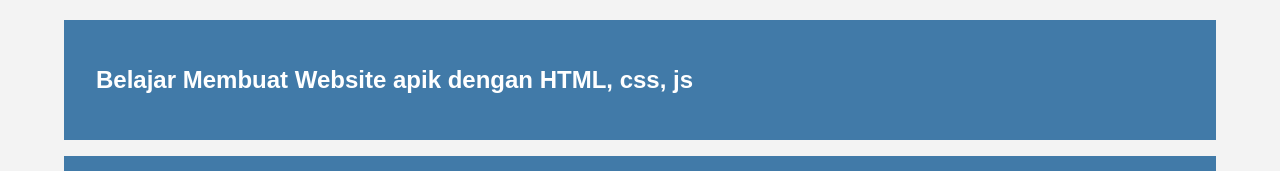
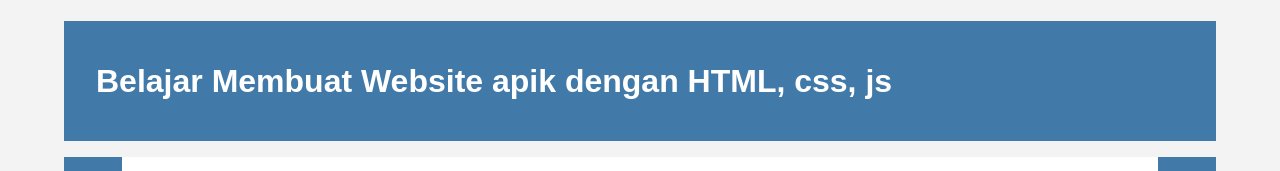
Before and after one commit to mazidahlaila09-droid/laisalweb, a plain HTML site: page index.html in a window 1280 px wide. Shown: the top 171 px of the page. Drawn offline with Linux system fonts and the light colour scheme.

Commit message:
index.html

```diff
--- a/index.html
+++ b/index.html
@@ -4,14 +4,17 @@
      <title>Delayota</title>
      <link rel="stylesheet" href="style.css">
   </head>
+
   <body>
 
   <div class="header">
      <div class="jarak">
-       <h2>Belajar Membuat Website apik dengan HTML, css, js</h2>
+        <h1>Belajar Membuat Website apik dengan HTML, css, js</h1>
      </div>
    </div>
+
    <div class="menu">
+      <div class="jarak">
      <ul>
         <li><a href="index.html">Home</a></li>
         <li><a href="about.html">About</a></li>
@@ -19,6 +22,8 @@
         <li><a href="contact.html">Contact</a></li>
      </ul>
   </div>
+
+
     <div class="content">
           <div class="jarak">
                   <!-- kiri -->
```
Lines whose indentation alone changed are shown as unchanged.
